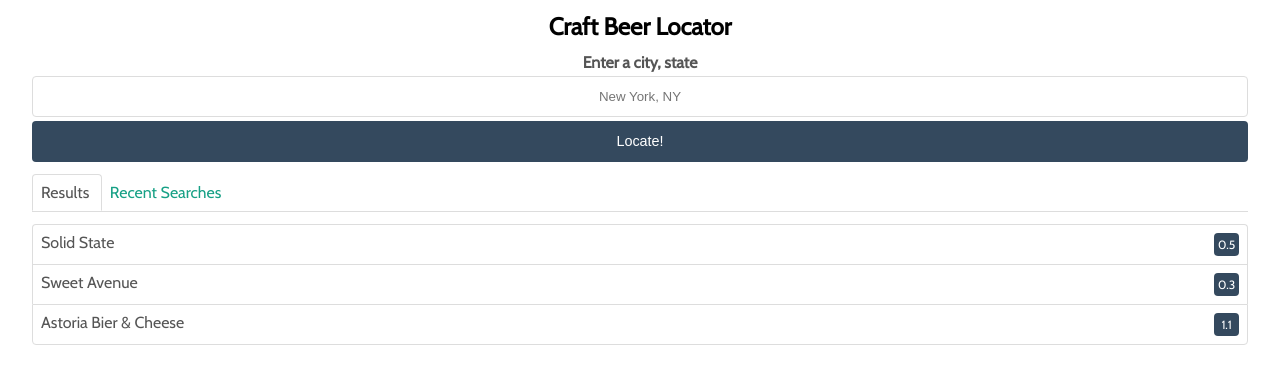
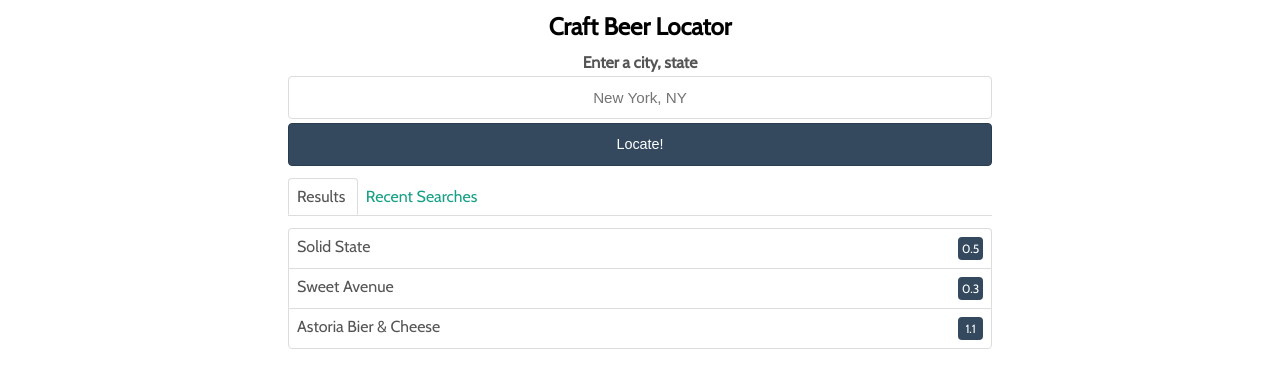
Before and after one commit to MikeAllison/craft-beer-ninja-vuejs, a Vue app: page / in a window 1280 px wide. Shown: the top 388 px of the page. Built offline with nearby package versions, Linux system fonts and the light colour scheme; the HTML template or start-up script is replaced by a standard one.

Commit message:
Added media queries for app width

```diff
--- a/src/App.vue
+++ b/src/App.vue
@@ -21,6 +21,28 @@ export default {
 
 <style>
 @import url('https://fonts.googleapis.com/css2?family=Cabin&family=Fira+Sans&family=Oxygen&display=swap');
+
+@media screen and (max-width: 576px) {
+  #app {
+    width: 95%;
+    margin-top: 0.75rem;
+  }
+}
+
+@media screen and (min-width: 577px) {
+  #app {
+    width: 75%;
+    margin-top: 0.75rem;
+  }
+}
+
+@media screen and (min-width: 768px) {
+  #app {
+    width: 55%;
+    margin-top: 0.75rem;
+  }
+}
+
 * {
   box-sizing: border-box;
   margin: 0;
@@ -31,10 +53,6 @@ body {
   justify-content: center;
   font-family: 'Cabin', Arial, Helvetica, sans-serif;
 }
-#app {
-  min-width: 95%;
-  margin-top: 0.75rem;
-}
 h1,
 h2,
 h3,
--- a/src/components/SearchForm.vue
+++ b/src/components/SearchForm.vue
@@ -52,6 +52,7 @@ export default {
         searchBtn.removeAttribute('disabled');
         searchBtn.classList.remove('disabled');
         inputEl.removeAttribute('disabled');
+        inputEl.value = null;
         console.log('search complete.');
       }, 2000);
     }
@@ -75,6 +76,7 @@ input {
   border: 1px solid #ddd;
   padding: 0.75rem 0.25rem;
   text-align: center;
+  font-size: 0.95rem;
 }
 input:focus,
 input:focus-visible {
@@ -84,9 +86,8 @@ button {
   width: 100%;
   margin-top: 0.25rem;
   padding: 0.75rem 0.5rem;
-  border: 0;
+  border: 1px solid #2b3c4e;
   border-radius: 0.25rem;
-  border-color: 2b3c4e;
   line-height: 1.2;
   background-color: #34495e;
   color: #fff;
```
